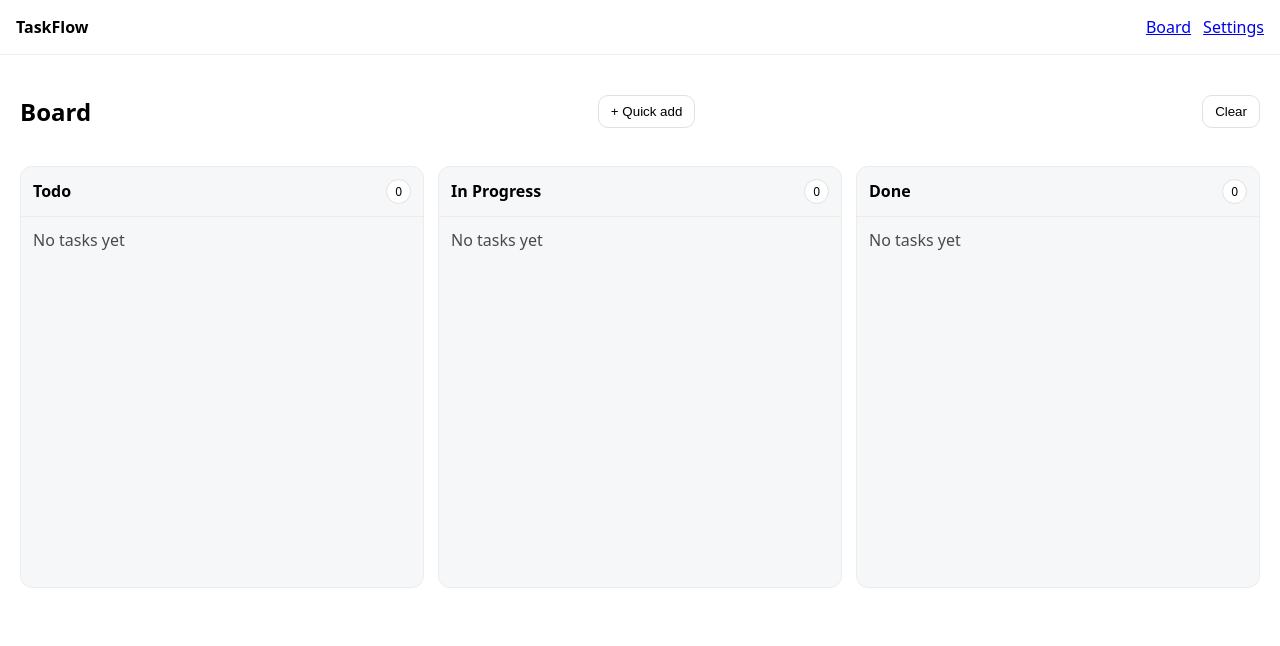
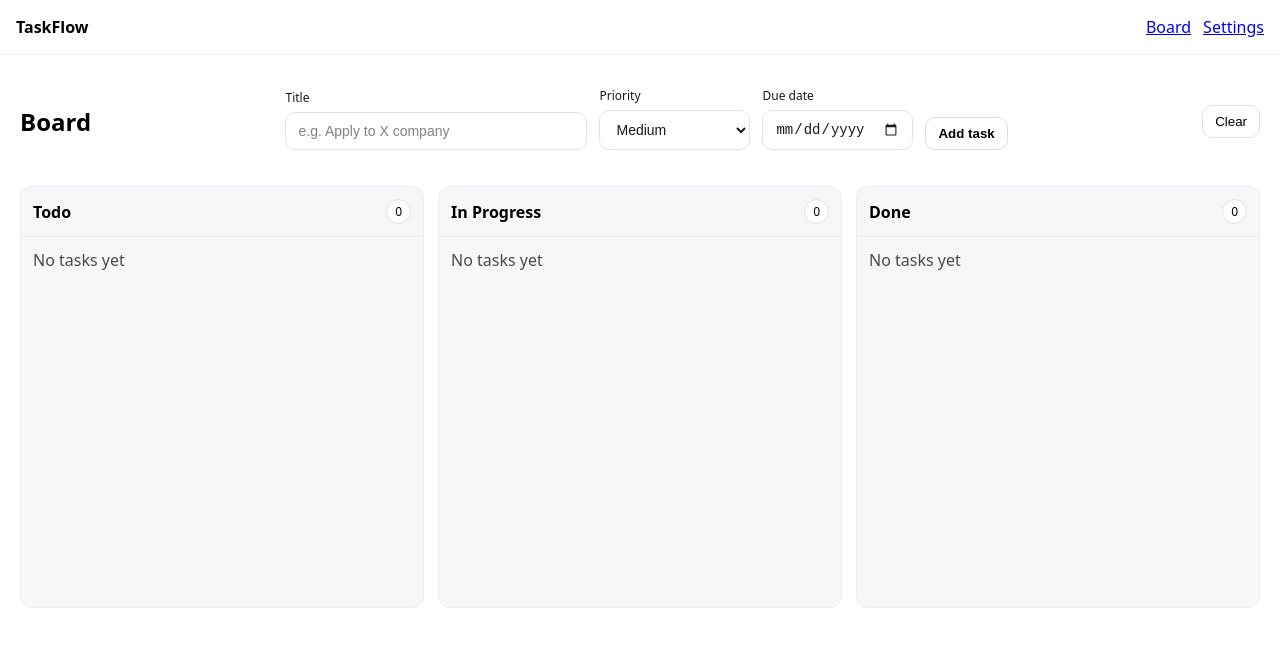
Before and after one commit to VolodyaLetov/taskflow, a React (Vite) app: page / in a window 1280 px wide. Shown: the top 646 px of the page. Built offline with nearby package versions, Linux system fonts and the light colour scheme.

Commit message:
feat: add task creation form with validation

```diff
--- /dev/null
+++ b/src/features/tasks/TaskCreateForm.tsx
@@ -0,0 +1,78 @@
+import { useState } from "react";
+import type { TaskPriority } from "../../types/task";
+
+type Props = {
+  onCreate: (input: { title: string; priority: TaskPriority; dueDate?: string; description?: string }) => void;
+};
+
+const priorities: { value: TaskPriority; label: string }[] = [
+  { value: "low", label: "Low" },
+  { value: "medium", label: "Medium" },
+  { value: "high", label: "High" },
+];
+
+export function TaskCreateForm({ onCreate }: Props) {
+  const [title, setTitle] = useState("");
+  const [priority, setPriority] = useState<TaskPriority>("medium");
+  const [dueDate, setDueDate] = useState<string>("");
+  const [error, setError] = useState<string>("");
+
+  function submit(e: React.FormEvent) {
+    e.preventDefault();
+
+    const cleanTitle = title.trim();
+    if (cleanTitle.length < 3) {
+      setError("Title must be at least 3 characters.");
+      return;
+    }
+
+    setError("");
+    onCreate({
+      title: cleanTitle,
+      priority,
+      dueDate: dueDate || undefined,
+    });
+
+    setTitle("");
+    setPriority("medium");
+    setDueDate("");
+  }
+
+  return (
+    <form className="taskForm" onSubmit={submit}>
+      <div className="taskFormRow">
+        <label className="label">
+          Title
+          <input
+            className="input"
+            value={title}
+            onChange={(e) => setTitle(e.target.value)}
+            placeholder="e.g. Apply to X company"
+          />
+        </label>
+
+        <label className="label">
+          Priority
+          <select className="input" value={priority} onChange={(e) => setPriority(e.target.value as TaskPriority)}>
+            {priorities.map((p) => (
+              <option key={p.value} value={p.value}>
+                {p.label}
+              </option>
+            ))}
+          </select>
+        </label>
+
+        <label className="label">
+          Due date
+          <input className="input" type="date" value={dueDate} onChange={(e) => setDueDate(e.target.value)} />
+        </label>
+
+        <button className="btn primary" type="submit">
+          Add task
+        </button>
+      </div>
+
+      {error && <p className="formError">{error}</p>}
+    </form>
+  );
+}
--- a/src/pages/BoardPage.tsx
+++ b/src/pages/BoardPage.tsx
@@ -1,5 +1,7 @@
 import { useTasks } from "../features/tasks/useTasks";
 import type { TaskStatus } from "../types/task";
+import { TaskCreateForm } from "../features/tasks/TaskCreateForm";
+
 
 const columns: { status: TaskStatus; title: string }[] = [
   { status: "todo", title: "Todo" },
@@ -15,17 +17,12 @@ export function BoardPage() {
       <div className="pageHeader">
         <h1>Board</h1>
 
-        <button
-          className="btn"
-          onClick={() =>
-            actions.add({
-              title: `Task ${tasks.length + 1}`,
-              priority: "medium",
-            })
-          }
-        >
-          + Quick add
-        </button>
+<TaskCreateForm
+  onCreate={(input) => {
+    actions.add(input);
+  }}
+/>
+
         <button className="btn" onClick={() => actions.clearAll()}>
   Clear
 </button>
--- a/src/styles/App.css
+++ b/src/styles/App.css
@@ -264,3 +264,41 @@ body {
 .iconBtn.danger {
   border-color: #f0caca;
 }
+
+.taskForm {
+  margin-top: 12px;
+  margin-bottom: 18px;
+}
+
+.taskFormRow {
+  display: grid;
+  grid-template-columns: 2fr 1fr 1fr auto;
+  gap: 12px;
+  align-items: end;
+}
+
+.label {
+  display: grid;
+  gap: 6px;
+  font-size: 12px;
+  opacity: 0.9;
+}
+
+.input {
+  border: 1px solid #e1e1e1;
+  background: white;
+  border-radius: 10px;
+  padding: 10px 12px;
+  font-size: 14px;
+}
+
+.btn.primary {
+  border-color: #dcdcdc;
+  font-weight: 600;
+}
+
+.formError {
+  margin: 10px 0 0;
+  color: #b00020;
+  font-size: 13px;
+}
```
